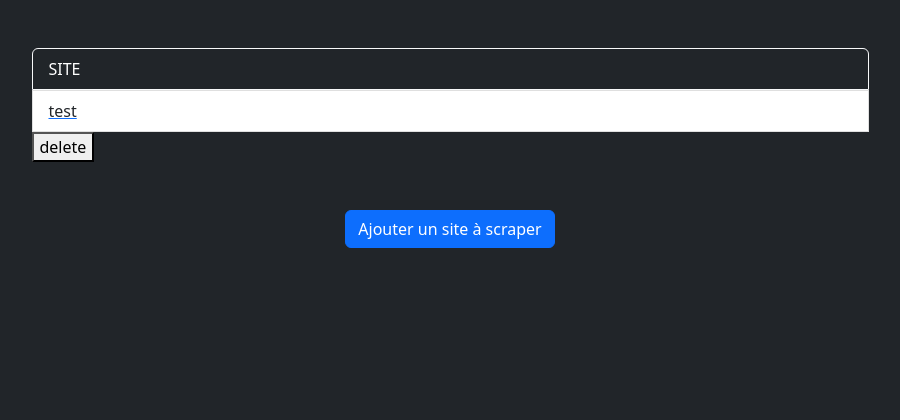
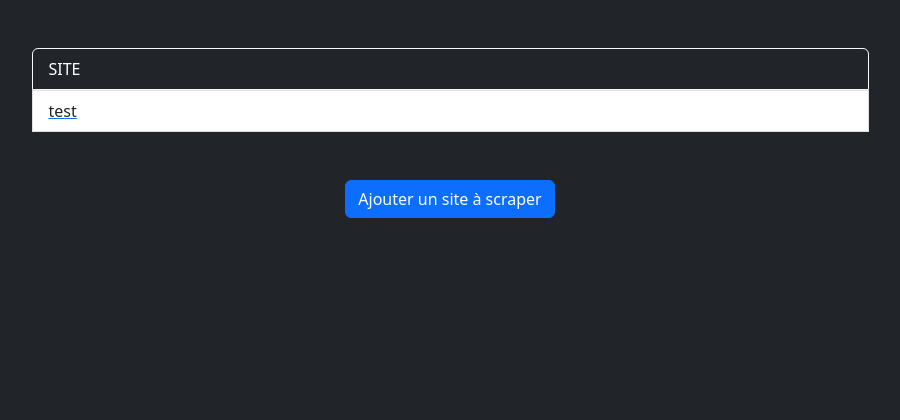
Before and after one commit to Lucas-dev-974/Django-scraaping-site, a Django app: page /private/ in a window 1280 px wide. Shown: the part 110-530 px from the top of the page, without its empty margins (190-1090 px from the left). Run offline with Django 4.2, Linux system fonts and the light colour scheme; a user stored in the database is signed in; data comes from the database, SQL or seed files in the repository; parts of the project's set-up code (start-up, migrations or seed data) failed here and were passed over.

Commit message:
code review

```diff
--- a/Site/templates/template-parts/NavPrivateMenu.html
+++ b/Site/templates/template-parts/NavPrivateMenu.html
@@ -3,7 +3,7 @@
     <link rel="stylesheet" type="text/css" href="{% static 'css/NavMenu.css' %}"/>
 </head>
 
-{% if  request.user.is_authenticated %}
+{% if  request.user.is_authenticated and request.path != '/' and request.path != '/private/' %}
 
     <ul class="navigation">
         <li>
--- a/Site/templates/template-parts/private.html
+++ b/Site/templates/template-parts/private.html
@@ -11,7 +11,7 @@
                         {% csrf_token %}
                         <a href="/private/tg-site/{{site.id}}"><li class="list-group-item">{{site.name}}</li></a>
                         <input type="text" hidden name="tgsite_id" value="{{site.id}}">
-                        <button type="submit" name="delete_tgsite">delete</button>
+                        {% comment %} <button type="submit" name="delete_tgsite">delete</button>     {% endcomment %}
                     </form>
                 {% endfor %}
 
```
